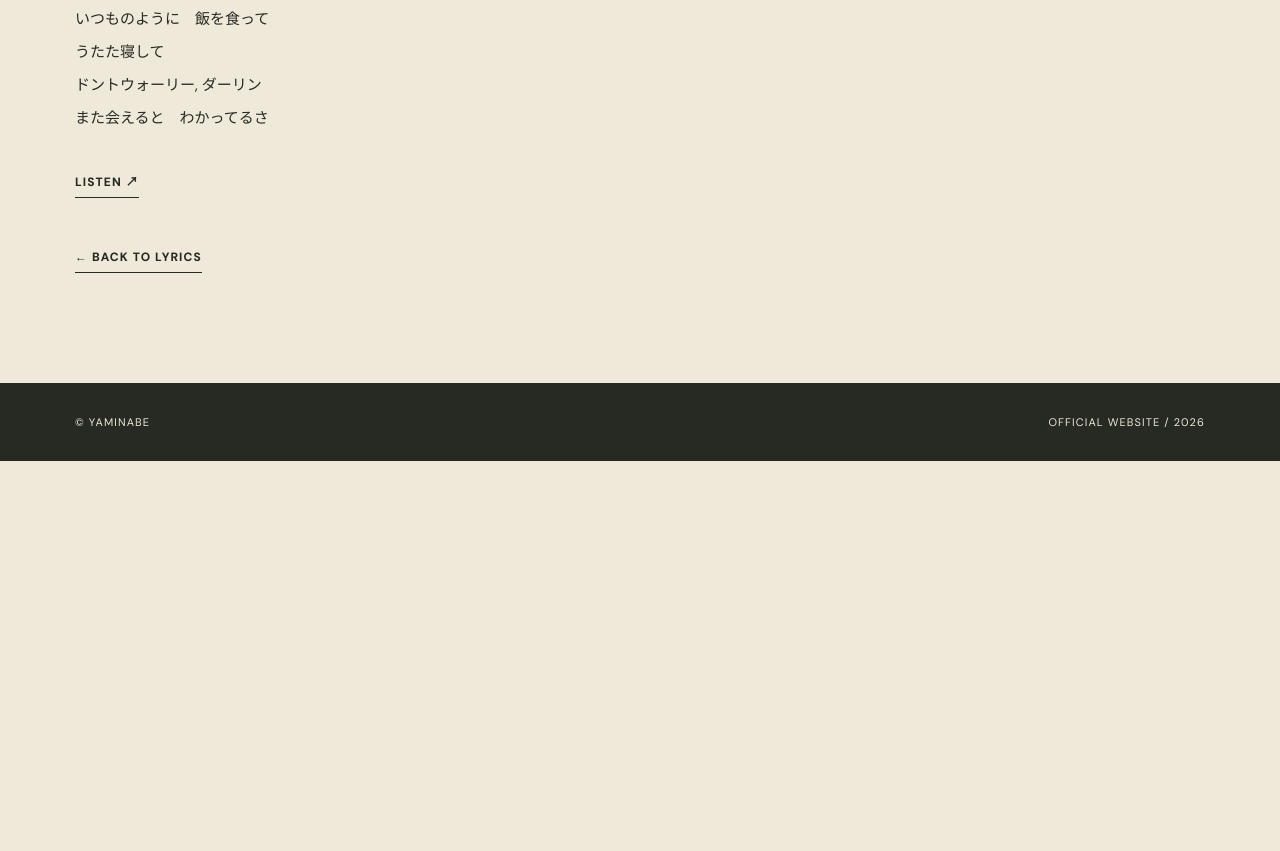
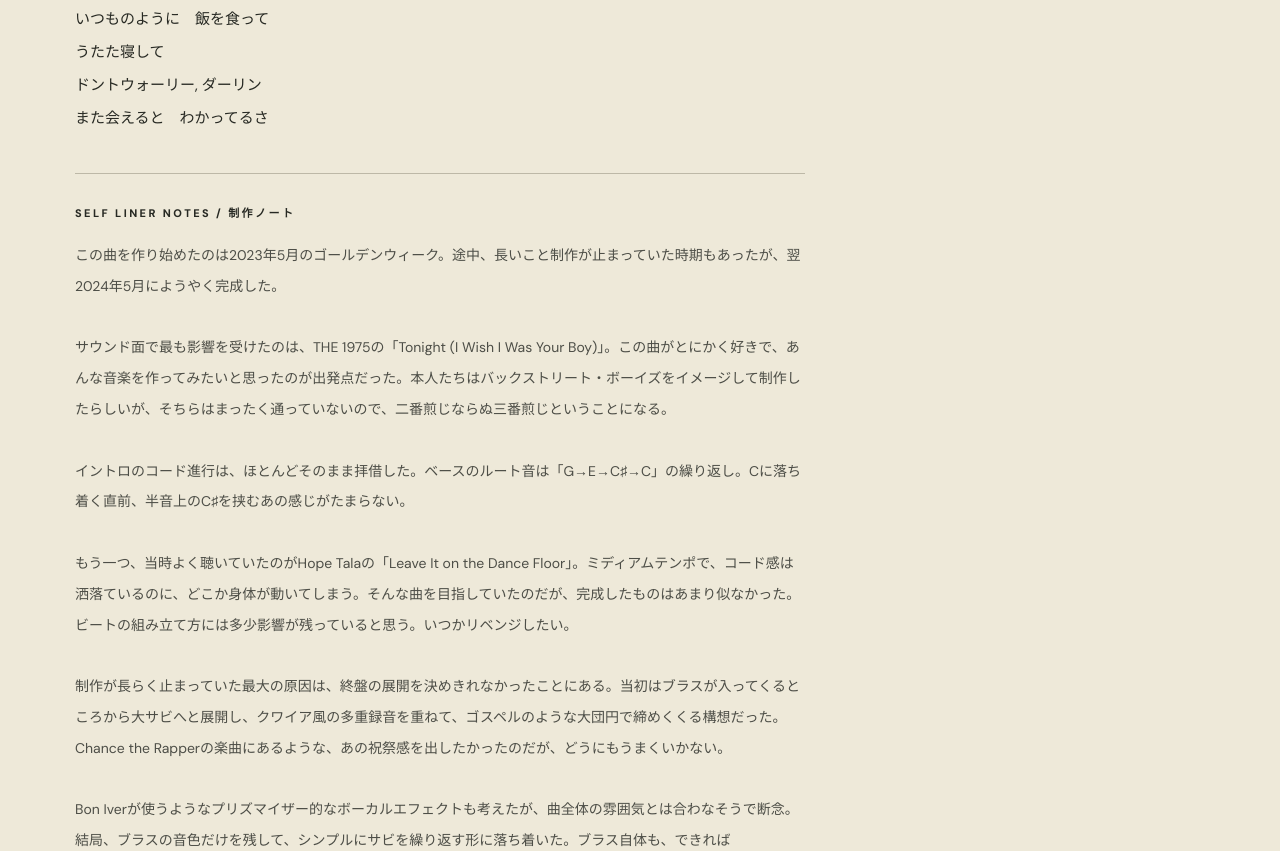
Before and after one commit to mariosannsyainndaisuki-oss/yaminabe, an Astro site: page /yaminabe/lyrics/keijijou-no-onnanoko in a window 1280 px wide. Shown: the part 969-1820 px from the top of the page. Before the commit the page ends 1430 px from the top, so only its background shows below. Built offline with nearby package versions, Linux system fonts and the light colour scheme; Astro itself is replaced by a stand-in of ours.

Commit message:
Publish self liner notes for keijijou-no-onnanoko

```diff
--- a/src/content/songs/keijijou-no-onnanoko.md
+++ b/src/content/songs/keijijou-no-onnanoko.md
@@ -1,6 +1,7 @@
 ---
 title: "形而上の女の子"
 description: "日常と非日常のあわいにある親密さを描いた、ベッドルームミュージック。"
+linerNotes: "この曲を作り始めたのは2023年5月のゴールデンウィーク。途中、長いこと制作が止まっていた時期もあったが、翌2024年5月にようやく完成した。\n\nサウンド面で最も影響を受けたのは、THE 1975の「Tonight (I Wish I Was Your Boy)」。この曲がとにかく好きで、あんな音楽を作ってみたいと思ったのが出発点だった。本人たちはバックストリート・ボーイズをイメージして制作したらしいが、そちらはまったく通っていないので、二番煎じならぬ三番煎じということになる。\n\nイントロのコード進行は、ほとんどそのまま拝借した。ベースのルート音は「G→E→C♯→C」の繰り返し。Cに落ち着く直前、半音上のC♯を挟むあの感じがたまらない。\n\nもう一つ、当時よく聴いていたのがHope Talaの「Leave It on the Dance Floor」。ミディアムテンポで、コード感は洒落ているのに、どこか身体が動いてしまう。そんな曲を目指していたのだが、完成したものはあまり似なかった。ビートの組み立て方には多少影響が残っていると思う。いつかリベンジしたい。\n\n制作が長らく止まっていた最大の原因は、終盤の展開を決めきれなかったことにある。当初はブラスが入ってくるところから大サビへと展開し、クワイア風の多重録音を重ねて、ゴスペルのような大団円で締めくくる構想だった。Chance the Rapperの楽曲にあるような、あの祝祭感を出したかったのだが、どうにもうまくいかない。\n\nBon Iverが使うようなプリズマイザー的なボーカルエフェクトも考えたが、曲全体の雰囲気とは合わなそうで断念。結局、ブラスの音色だけを残して、シンプルにサビを繰り返す形に落ち着いた。ブラス自体も、できればBrasstracksのような生々しく華やかな音にしたかったのだが、今の自分にはこれが精いっぱいだった。\n\nさて、歌詞についても少し。\n\n「形而上の女の子」というタイトルは、実は何年も前から温めていたもの。元になったのは、村上春樹の短編小説『1963/1982年のイパネマ娘』に登場する「形而上学的な女の子」という言葉だ。少し長いので、勝手にコンパクトにさせてもらった。\n\nごく短い作品なのだが、村上春樹の小説の中でもなぜか妙に記憶に残っている。今回の歌詞はどちらかといえばイメージ先行で書いたため、小説の内容が直接反映されているわけではない。それでも、長いこと頭の片隅にあった言葉を、ようやく一つの曲にできた。\n\nちなみに、歌詞に繰り返し登場する「ドントウォーリー、ダーリン」は、オリヴィア・ワイルド監督の同名映画から。作品の主題と歌詞に特別なつながりがあるわけではなく、単に語呂がよかったので使ってみた。\n\n映画自体にはそれほど強い思い入れもない。むしろ、前作『ブックスマート』の方がよくできていたと思う。何が曲作りにつながるか、わからないものである。"
 featured: false
 published: true
 audioUrl: "https://soundcloud.com/user-462656328/dldt1jrobwsg"
```
